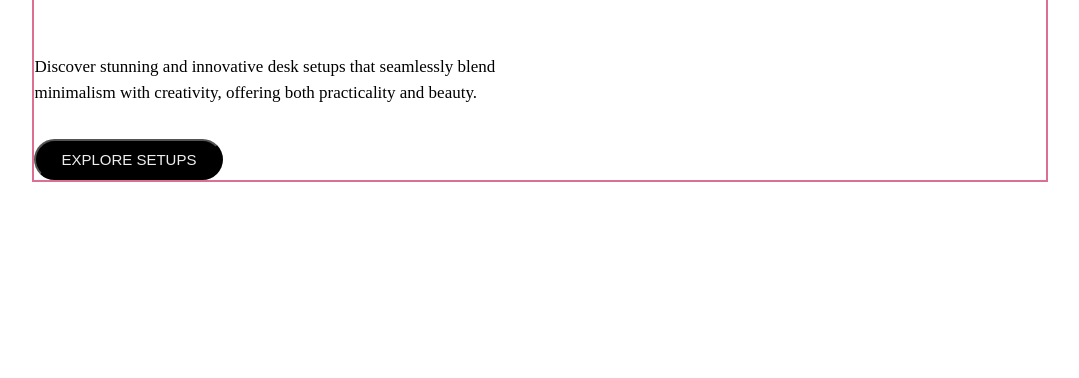
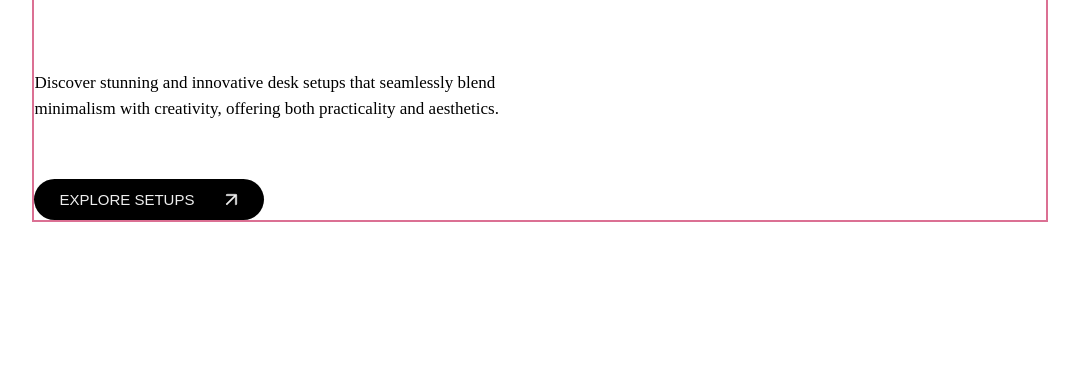
Before and after one commit to bautista73/desk-and-club, a website built with Vite: page src/pages/home.html in a window 1280 px wide. Shown: the part 422-800 px from the top of the page, without its empty margins (100-1179 px from the left). Built offline with nearby package versions, Linux system fonts and the light colour scheme.

Commit message:
more resources added

```diff
--- a/src/pages/home.html
+++ b/src/pages/home.html
@@ -19,14 +19,22 @@
                         <div class="letter-style-color"></div>
                     </div>
                     <h1>Creativity</h1>
+                    <!--personality, minimalism, productivity, lifestyle -->
                 </div>
                 <div class="left-center">
-                    <p>Discover stunning and innovative desk setups that seamlessly blend minimalism with creativity, offering both practicality and beauty.</p>
-                    <button class="left-center-button">EXPLORE SETUPS</button>
+                    <p>Discover stunning and innovative desk setups that seamlessly blend minimalism with creativity, offering both practicality and aesthetics.</p>
+                    <button class="left-center-button">EXPLORE SETUPS
+                        <img src="../img/arrow.svg" />
+                    </button>
                 </div>
             </div>
             <div class="home-hero-right">
+                <div class="col-left">
 
+                </div>
+                <div class="col-right">
+
+                </div>
             </div>
         </header>
     </article>
--- a/src/styles/home.scss
+++ b/src/styles/home.scss
@@ -12,7 +12,7 @@
             width: 50%;
             display: flex;
             flex-direction: column;
-            gap: 2.5rem;
+            gap: 3.5rem;
 
            .left-top {
 
@@ -27,7 +27,7 @@
                     width: 62%;
 
                     &-color {
-                        top: 65%;
+                        top: 58%;
                         position: absolute;
                         z-index: -1;
                         width: 100%;
@@ -40,7 +40,7 @@
            .left-center {
                 display: flex;
                 flex-direction: column;
-                gap: 1rem;
+                gap: 2.5rem;
                 p {
                     line-height: 26px;
                     font-size: 17px;
@@ -50,10 +50,17 @@
                     width: fit-content;
                     font-size: 15px;
                     font-weight: 500;
-                    padding: 10px 25px;
-                    border-radius: 24px;
+                    padding: 12px 25px;
+                    border-radius: 25px;
+                    border: none;
                     background-color: black;
                     color: #eee;
+                    display: flex;
+                    align-items: center;
+                    gap: 30px;
+                    img {
+                        transform: rotate(45deg);
+                    }
                 }
            }
         }
--- a/src/styles/main.scss
+++ b/src/styles/main.scss
@@ -56,7 +56,7 @@ body::-webkit-scrollbar {
         .nav-left {
             display: flex;
             align-items: center;
-            gap: 10px;
+            gap: 5px;
             font-family: 'Unbounded', cursive;
             font-size: 22px;
             font-weight: 400;
@@ -64,8 +64,8 @@ body::-webkit-scrollbar {
 
             img {
                 margin-top: 1px;
-                width: 19px;
-                height: 19px;
+                width: 17px;
+                height: auto;
             }
         }
 
```
Also changed, not shown: src/index.html (+1 -1 lines), src/img/arrow.svg (added), src/img/clublogo.png (added), src/img/dclogo.png (added).
